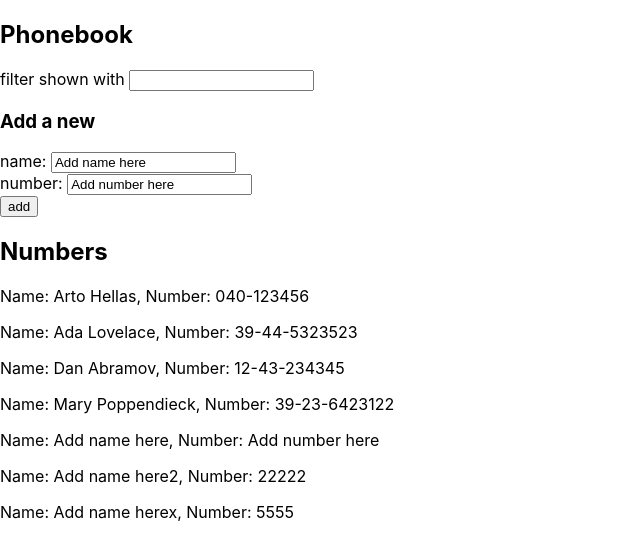
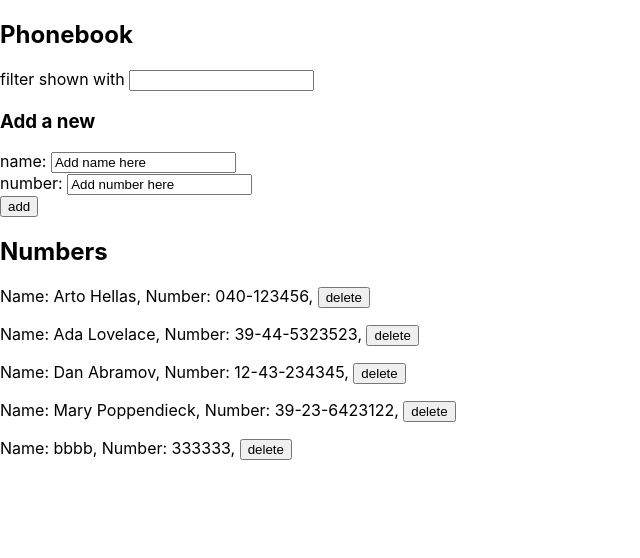
Before and after one commit to bryantt23/phonebook, a React (Create React App) app: page / in a window 1280 px wide. Shown: the top 558 px of the page, without its empty margins (0-640 px from the left). Built offline with nearby package versions, Linux system fonts and the light colour scheme; data requests are answered from the project's data file.

Commit message:
Delete works

```diff
--- a/db.json
+++ b/db.json
@@ -21,19 +21,9 @@
       "id": 4
     },
     {
-      "name": "Add name here",
-      "number": "Add number here",
-      "id": 1611373480780
-    },
-    {
-      "name": "Add name here2",
-      "number": "22222",
-      "id": 1611373495586
-    },
-    {
-      "name": "Add name herex",
-      "number": "5555",
-      "id": 1611374085972
+      "name": "bbbb",
+      "number": "333333",
+      "id": 1611375031620
     }
   ]
 }
--- a/src/App.js
+++ b/src/App.js
@@ -2,7 +2,7 @@ import React, { useState, useEffect } from 'react';
 import PersonForm from './PersonForm';
 import Filter from './Filter';
 import Persons from './Persons';
-import { getAllNumbers } from './services/numbers';
+import { getAllNumbers } from './services/numbersService';
 
 const App = () => {
   const [persons, setPersons] = useState([]);
@@ -24,7 +24,11 @@ const App = () => {
       />
       <PersonForm persons={persons} setPersons={setPersons} />
       <h2>Numbers</h2>
-      <Persons persons={persons} filterName={filterName} />
+      <Persons
+        persons={persons}
+        setPersons={setPersons}
+        filterName={filterName}
+      />
     </div>
   );
 };
--- a/src/PersonForm.js
+++ b/src/PersonForm.js
@@ -1,5 +1,5 @@
 import React, { useState } from 'react';
-import { addNumber } from './services/numbers';
+import { addNumber } from './services/numbersService';
 
 export default function PersonForm({ persons, setPersons }) {
   const [newName, setNewName] = useState('Add name here');
--- a/src/Persons.js
+++ b/src/Persons.js
@@ -1,14 +1,39 @@
 import React from 'react';
+import { deleteNumber as deleteNum } from './services/numbersService';
 
-export default function Filter({ persons, filterName }) {
+export default function Filter({ persons, filterName, setPersons }) {
   let filtered = persons.filter(person =>
     person.name.toLowerCase().startsWith(filterName.toLowerCase())
   );
 
+  const deleteNumber = personToDelete => {
+    console.log(personToDelete);
+    if (window.confirm(`Delete ${personToDelete.name}`)) {
+      deleteNum(personToDelete.id)
+        .then(res => {
+          const updatedPersons = persons.filter(
+            person => person.id !== personToDelete.id
+          );
+          setPersons(updatedPersons);
+          console.log('success', res);
+        })
+        .catch(err => {
+          console.log(err);
+        });
+    }
+  };
+
   const res = filtered.map((person, index) => {
     return (
       <p key={index}>
-        Name: {person.name}, Number: {person.number}
+        Name: {person.name}, Number: {person.number},{' '}
+        <button
+          onClick={() => {
+            deleteNumber(person);
+          }}
+        >
+          delete
+        </button>
       </p>
     );
   });
--- a/src/services/numbers.js
+++ b/src/services/numbersService.js
@@ -8,3 +8,7 @@ export const getAllNumbers = () => {
 export const addNumber = newObject => {
   return axios.post(baseUrl, newObject);
 };
+
+export const deleteNumber = id => {
+  return axios.delete(baseUrl + '/' + id);
+};
```
Also changed, not shown: 1 other file (tests, documents, lock files or other folders).
